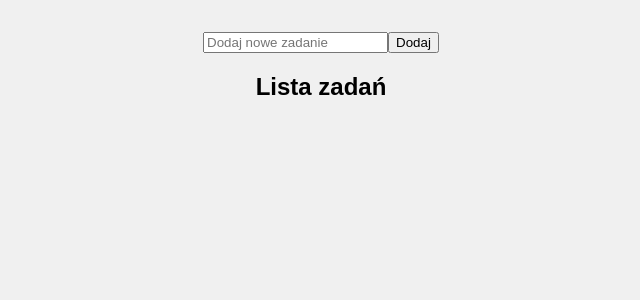
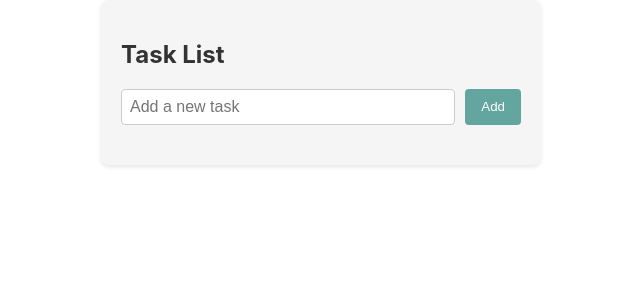
Before and after one commit to karsonbwoy/todolist, a React (Create React App) app in the folder todo-list/: page / in a window 1280 px wide. Shown: the top 300 px of the page, without its empty margins (319-959 px from the left). Built offline with nearby package versions, Linux system fonts and the light colour scheme.

Commit message:
Add styling

```diff
--- a/todo-list/src/App.css
+++ b/todo-list/src/App.css
@@ -1,65 +1,101 @@
-
-.completed {
-  text-decoration: line-through;
+/* TaskList.css */
+.task-list-container {
+  width: 400px;
+  margin: auto;
+  padding: 20px;
+  background-color: #f5f5f5;
+  border-radius: 8px;
+  box-shadow: 0 2px 4px rgba(0, 0, 0, 0.1);
 }
 
-/* styles.css */
-
-body {
-  font-family: Arial, sans-serif;
-  margin: 0;
-  padding: 0;
-  background-color: #f0f0f0;
+h2 {
+  font-size: 24px;
+  margin-bottom: 20px;
+  color: #333;
 }
 
-.App {
-  text-align: center;
-  padding: 2rem;
-}
-
-.TaskList {
-  border: 1px solid #ddd;
-  padding: 1rem;
-  background-color: #fff;
-}
-
-.TaskList ul {
+.task-list {
   list-style: none;
   padding: 0;
 }
 
-.TaskList li {
-  margin: 0.5rem 0;
+.completed {
+  text-decoration: line-through;
+  opacity: 0.6;
+  background-color: rgba(0, 0, 0, 0.1); /* Add background color */
+}
+
+.delete-button-container {
+  position: relative;
+}
+
+.delete-button {
+  position: absolute;
+  top: 50%;
+  right: 10px;
+  transform: translateY(-50%);
+  background-color: #ff6b6b;
+  color: #fff;
+  border: none;
+  border-radius: 4px;
+  padding: 5px 10px;
+  cursor: pointer;
+  transition: background-color 0.3s ease-in-out;
+}
+
+.delete-button-container:hover .delete-button {
+  background-color: #e64f4f; /* Darken color on hover */
+}
+
+.task-item {
+  display: flex;
+  align-items: center;
+  justify-content: space-between;
+  padding: 10px;
+  background-color: #fff;
+  border-radius: 4px;
+  margin-bottom: 10px;
+  box-shadow: 0 1px 2px rgba(0, 0, 0, 0.1);
+  position: relative;
   cursor: pointer;
 }
 
-.completed {
-  text-decoration: line-through;
-}
-
-.TaskForm {
-  margin-top: 1rem;
+.task-text-container {
+  flex-grow: 1;
   display: flex;
   align-items: center;
 }
 
-.TaskForm input {
+.task-text {
+  font-size: 18px;
+  color: #333;
   flex-grow: 1;
-  padding: 0.5rem;
-  border: 1px solid #ddd;
-  border-radius: 4px;
 }
 
-.TaskForm button {
-  margin-left: 0.5rem;
-  background-color: #007bff;
-  color: white;
+.task-form {
+  display: flex;
+  margin-bottom: 20px;
+}
+
+.task-form input {
+  flex-grow: 1;
+  padding: 8px;
+  border: 1px solid #ccc;
+  border-radius: 4px;
+  font-size: 16px;
+}
+
+.add-button {
+  background-color: #63a69f;
+  color: #fff;
   border: none;
   border-radius: 4px;
-  padding: 0.5rem 1rem;
+  padding: 8px 16px;
+  margin-left: 10px;
   cursor: pointer;
+  transition: background-color 0.3s ease-in-out;
 }
 
-.TaskForm button:hover {
-  background-color: #0056b3;
+.add-button:hover {
+  background-color: #508c85;
 }
--- a/todo-list/src/components/TaskForm.js
+++ b/todo-list/src/components/TaskForm.js
@@ -16,14 +16,16 @@ function TaskForm({ addTask }) {
   };
 
   return (
-    <form onSubmit={handleSubmit}>
+    <form className="task-form" onSubmit={handleSubmit}>
       <input
         type="text"
         value={taskText}
         onChange={handleTaskTextChange}
-        placeholder="Dodaj nowe zadanie"
+        placeholder="Add a new task"
       />
-      <button type="submit">Dodaj</button>
+      <button className="add-button" type="submit">
+        Add
+      </button>
     </form>
   );
 }
--- a/todo-list/src/components/TaskList.js
+++ b/todo-list/src/components/TaskList.js
@@ -14,25 +14,31 @@ function TaskList() {
     setTasks(updatedTasks);
   };
 
-  const handleTaskDelete = (index) => {
+  const handleTaskDelete = (index, e) => {
+    e.stopPropagation();
     const updatedTasks = tasks.filter((_, i) => i !== index);
     setTasks(updatedTasks);
   };
 
   return (
-    <div>
+    <div className="task-list-container">
+      <h2>Task List</h2>
       <TaskForm addTask={addTask} />
-      <h2>Lista zadań</h2>
-      <ul>
+      <ul className="task-list">
         {tasks.map((taskObj, index) => (
           <li
             key={index}
-            className={taskObj.completed ? 'completed' : ''}
+            className={`task-item ${taskObj.completed ? 'completed' : ''}`}
+            onClick={() => handleTaskClick(index)}
           >
-            <span onClick={() => handleTaskClick(index)}>
-              {taskObj.task}
-            </span>
-            <button onClick={() => handleTaskDelete(index)}>Usuń</button>
+            <div className="task-text-container">
+              <span className="task-text">{taskObj.task}</span>
+            </div>
+            <div className="delete-button-container">
+              <button className="delete-button" onClick={(e) => handleTaskDelete(index, e)}>
+                Delete
+              </button>
+            </div>
           </li>
         ))}
       </ul>
```
